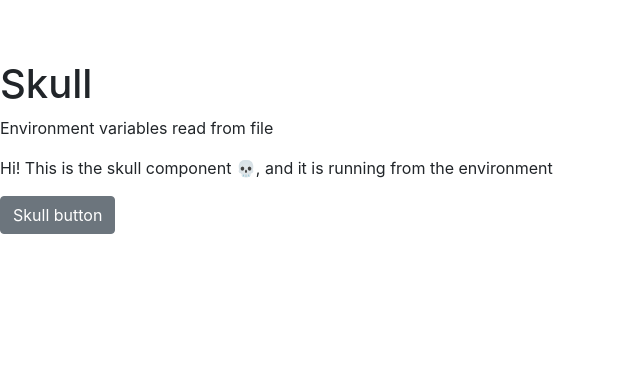
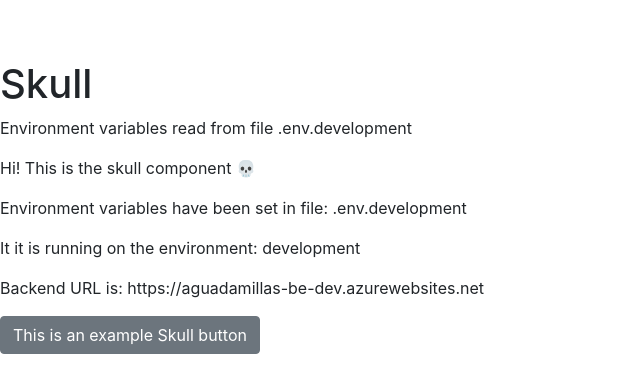
Before and after one commit to step-security-bot/ie-bank-fe-2024, a Vue app: page /skull in a window 1280 px wide. Shown: the top 392 px of the page, without its empty margins (0-640 px from the left). Built offline with nearby package versions, Linux system fonts and the light colour scheme; no server answers.

Commit message:
update: skull component

```diff
--- a/src/components/Skull.vue
+++ b/src/components/Skull.vue
@@ -2,9 +2,12 @@
     <div>
         <h1>Skull</h1>
         <p>Environment variables read from file {{ env_var_file_name }}</p>
-        <p>{{ msg }}, and it is running from the {{ environment }} environment</p>
+        <p>{{ msg }}</p>
+        <p>Environment variables have been set in file: {{ env_var_file_name }}</p>
+        <p>It it is running on the environment: {{ environment }}</p>
+        <p>Backend URL is: {{ backend_url }}</p>
         <button type="button" class="btn btn-secondary">
-            Skull button
+            This is an example Skull button
         </button>
 
     </div>
@@ -17,7 +20,10 @@ export default
         name: 'Skull',
         data() {
             return {
-                msg: 'Hi! This is the skull component 💀'
+                msg: 'Hi! This is the skull component 💀',
+                environment: process.env.NODE_ENV,
+                env_var_file_name: process.env.VUE_APP_ENV_VAR_FILE_NAME,
+                backend_url: process.env.VUE_APP_ROOT_URL
             }
         },
         methods:
@@ -27,8 +33,6 @@ export default
                 axios.get(path)
                     .then((response) => {
                         this.msg = response.data;
-                        this.environment = process.env.NODE_ENV;
-                        this.env_var_file_name = process.env.VUE_APP_ENV_VAR_FILE_NAME
                     })
                     .catch(error => console.log(error))
             }
@@ -36,7 +40,5 @@ export default
         created() {
             this.getSkull()
         }
-
-
     }
 </script>
```
